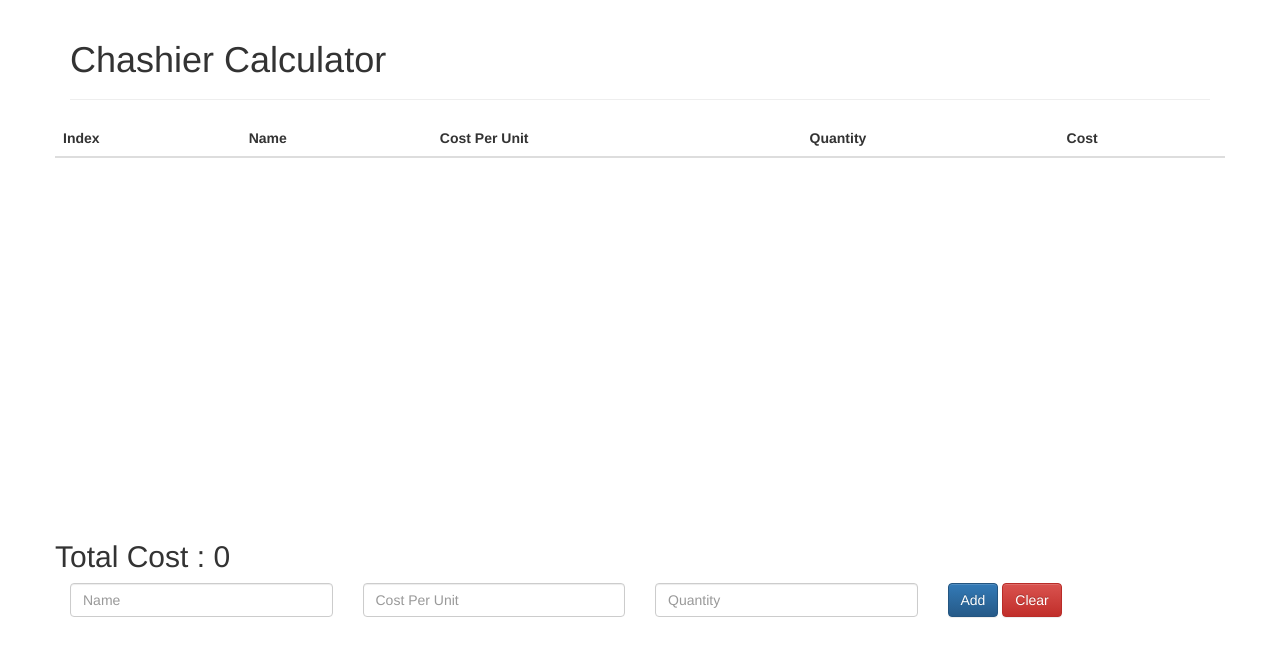
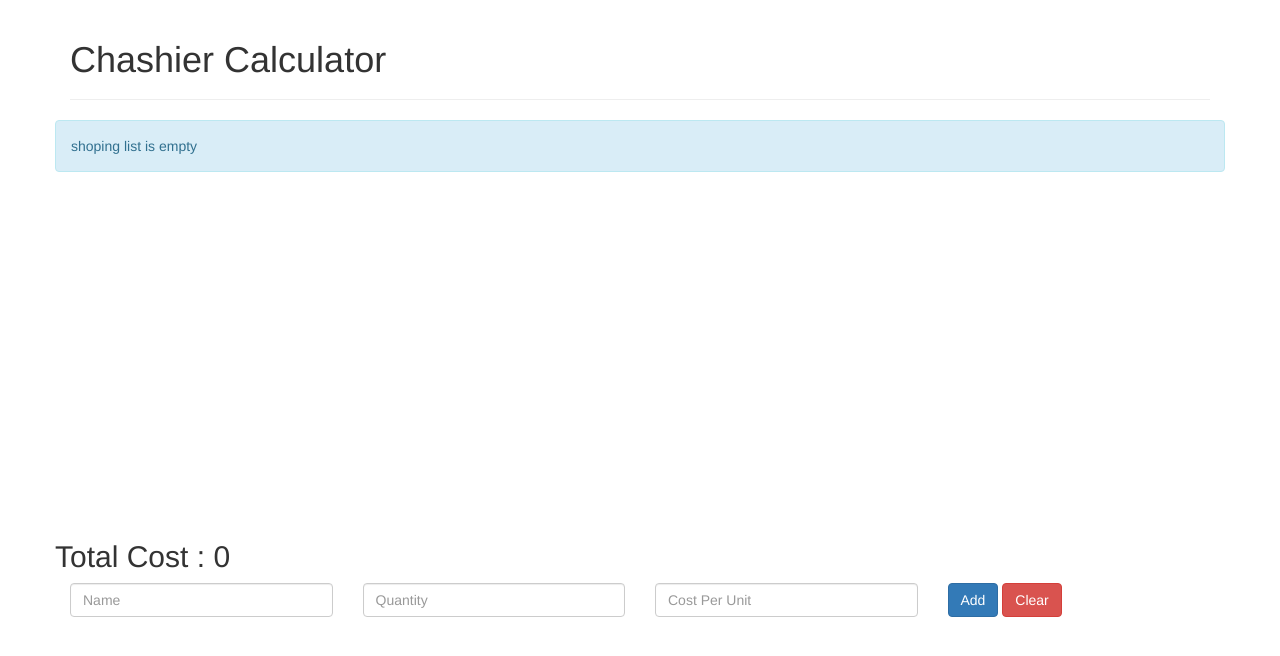
Before and after one commit to myName005/test-for, a plain HTML site: page index.html in a window 1280 px wide. Drawn offline with nearby package versions, Linux system fonts and the light colour scheme.

Commit message:
Add " list is empty " alert whene the productList is empty

```diff
--- a/index.html
+++ b/index.html
@@ -4,9 +4,11 @@
 <meta charset=utf-8>
 	<title>Cash Calculator</title>
 
-	<link rel="stylesheet" href="https://maxcdn.bootstrapcdn.com/bootstrap/3.3.7/css/bootstrap.min.css" integrity="sha384-BVYiiSIFeK1dGmJRAkycuHAHRg32OmUcww7on3RYdg4Va+PmSTsz/K68vbdEjh4u" crossorigin="anonymous">
+	<link rel="stylesheet" href="https://maxcdn.bootstrapcdn.com/bootstrap/3.3.7/css/bootstrap.min.css"
+	integrity="sha384-BVYiiSIFeK1dGmJRAkycuHAHRg32OmUcww7on3RYdg4Va+PmSTsz/K68vbdEjh4u" crossorigin="anonymous">
 
-	<link rel="stylesheet" href="https://maxcdn.bootstrapcdn.com/bootstrap/3.3.7/css/bootstrap-theme.min.css" integrity="sha384-rHyoN1iRsVXV4nD0JutlnGaslCJuC7uwjduW9SVrLvRYooPp2bWYgmgJQIXwl/Sp" crossorigin="anonymous">
+	<!--<link rel="stylesheet" href="https://maxcdn.bootstrapcdn.com/bootstrap/3.3.7/css/bootstrap-theme.min.css"
+	 integrity="sha384-rHyoN1iRsVXV4nD0JutlnGaslCJuC7uwjduW9SVrLvRYooPp2bWYgmgJQIXwl/Sp" crossorigin="anonymous">-->
 
 	<link rel="stylesheet" type="text/css" href="css/main.css">
 
@@ -21,7 +23,10 @@
 		  <h1>Chashier Calculator </h1>
 		</div>
 		<div class="row table-conatainer">
-			<table class="table table-striped">
+			<div class="alert alert-info" v-if="productsListEmpty">
+				shoping list is empty
+			</div>
+			<table class="table table-striped" v-else>
 				<thead>
 					<th>Index</th>
 					<th>Name</th>
@@ -29,7 +34,7 @@
 					<th>Quantity</th>
 					<th>Cost</th>
 				</thead>
-				<tbody>
+				<tbody >
 					<tr v-for="(elm,i) in productsList">
 						<td>{{i}}</td>
 						<td>{{elm.name}}</td>
@@ -42,6 +47,7 @@
 					</tr>
 				</tbody>
 			</table>
+
 		</div>
 
 		<div class="row">
@@ -55,14 +61,16 @@
 					placeholder="Name" v-model="input.name">
 			</div>
 
-			<div class="col-md-3">
-				<input type="number" class="form-control"
-					placeholder="Cost Per Unit" v-model="input.cpu">
-			</div>
+
 
 			<div class="col-md-3">
 				<input type="number" class="form-control" step="0.01"
 					placeholder="Quantity" v-model="input.quantity">
+			</div>
+
+			<div class="col-md-3">
+				<input type="number" class="form-control"
+					placeholder="Cost Per Unit" v-model="input.cpu">
 			</div>
 			<div class="col-md-3">
 				<button class="btn btn-primary"  v-on:click="addProduct">Add</button>
--- a/js/main.js
+++ b/js/main.js
@@ -32,6 +32,9 @@ var app = new Vue({
 				total += list[i].cost();
 			}
 			return total;
+		},
+		productsListEmpty:function () {
+			return this.productsList.length == 0;
 		}
 
 	}
```
